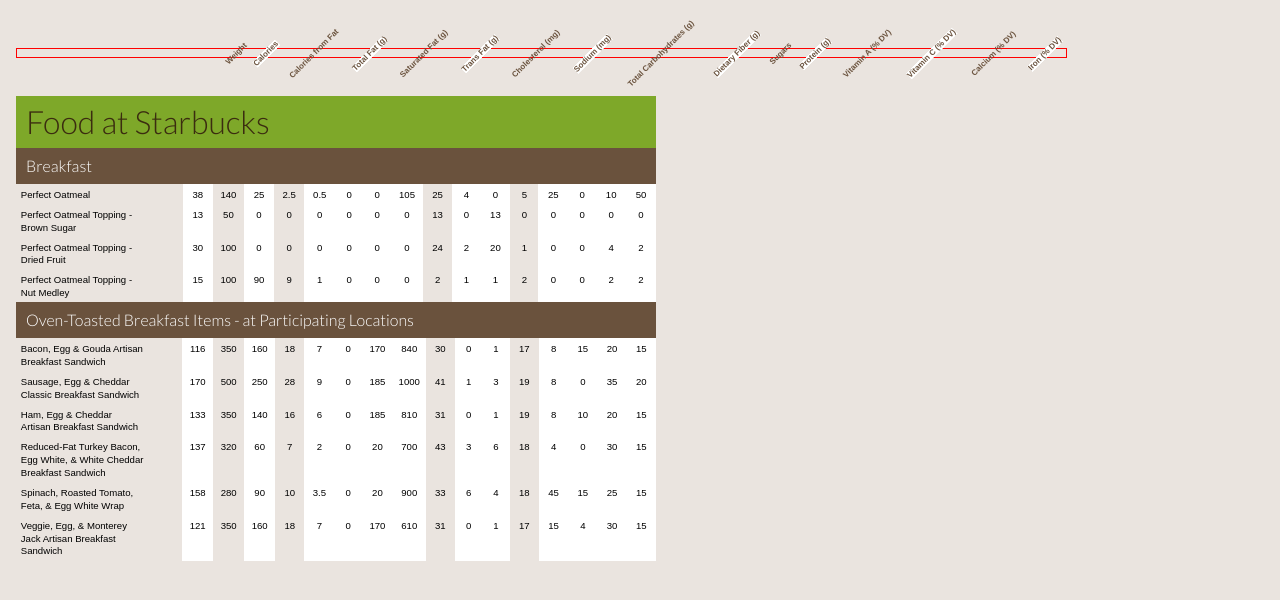
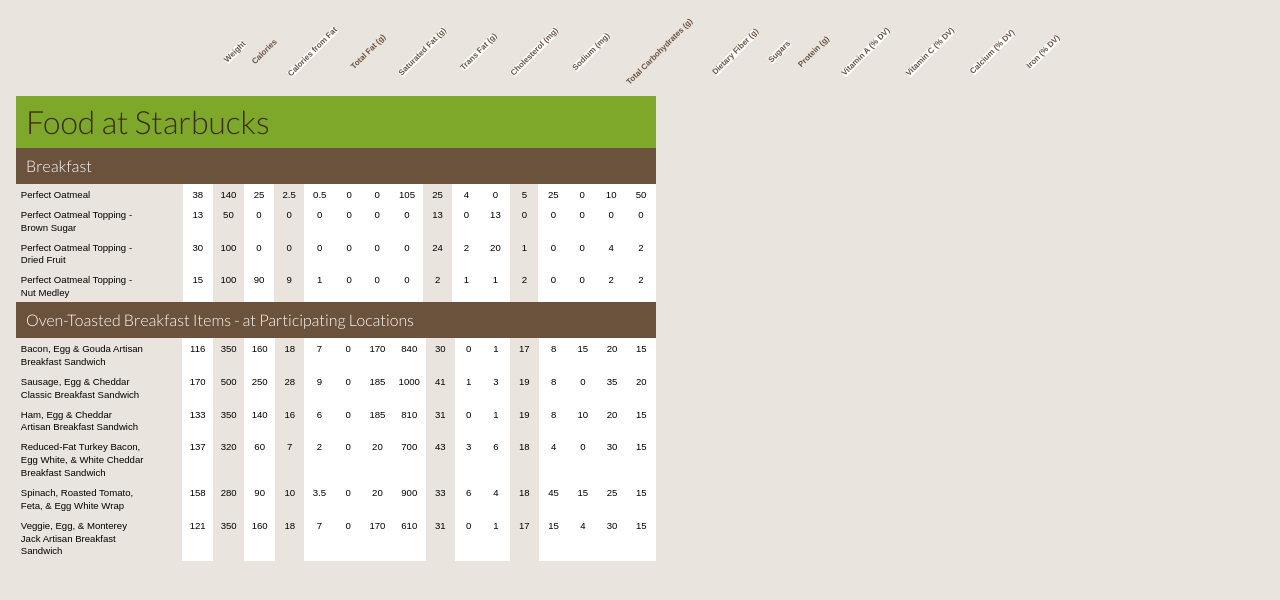
Before and after one commit to smbriones/smbriones.github.com, a Jekyll site: the page testing/starbucks/index.html, which Jekyll copies as it is, in a window 1280 px wide. Shown: the top 600 px of the page. Built offline with Jekyll 4.4.1, drawn with Linux system fonts in a browser that asks for light colours.

Commit message:
changes made to starbucks project

```diff
--- a/testing/starbucks/index.html
+++ b/testing/starbucks/index.html
@@ -13,22 +13,22 @@
     <thead>
       <tr>
         <td></td>
-        <th>Weight</th>
+        <th class="white">Weight</th>
         <th>Calories</th>
-        <th>Calories from Fat</th>
+        <th class="white">Calories from Fat</th>
         <th>Total Fat (g)</th>
-        <th>Saturated Fat (g)</th>
-        <th>Trans Fat (g)</th>
-        <th>Cholesterol (mg)</th>
-        <th>Sodium (mg)</th>
+        <th class="white">Saturated Fat (g)</th>
+        <th class="white">Trans Fat (g)</th>
+        <th class="white">Cholesterol (mg)</th>
+        <th class="white">Sodium (mg)</th>
         <th>Total Carbohydrates (g)</th>
-        <th>Dietary Fiber (g)</th>
-        <th>Sugars</th>
+        <th class="white">Dietary Fiber (g)</th>
+        <th class="white">Sugars</th>
         <th>Protein (g)</th>
-        <th>Vitamin A (% DV)</th>
-        <th>Vitamin C (% DV)</th>
-        <th>Calcium (% DV)</th>
-        <th>Iron (% DV)</th>
+        <th class="white">Vitamin A (% DV)</th>
+        <th class="white">Vitamin C (% DV)</th>
+        <th class="white">Calcium (% DV)</th>
+        <th class="white">Iron (% DV)</th>
       </tr>
     </thead>
 </table>
--- a/testing/starbucks/stylesheets/starbucks-food.css
+++ b/testing/starbucks/stylesheets/starbucks-food.css
@@ -12,9 +12,10 @@
 }
 
 table.nutrition {
-	border: 1px solid red;
+	/*border: 1px solid red;*/
 	text-align: left;
 	font-size: 1em;
+	/*width: 50%;*/
 }
 
 table.nutrition th {
@@ -25,11 +26,7 @@
 	-moz-transform: rotate(-45deg);
 }
 
-table.nutrition th:nth-child(2n+1) {
-	background-color: #fff;
-}
-
-table td.white {
+table td.white, table.nutrition th.white {
 	background-color: #FFF;
 }
 
```
Also changed, not shown: 1 other file.
